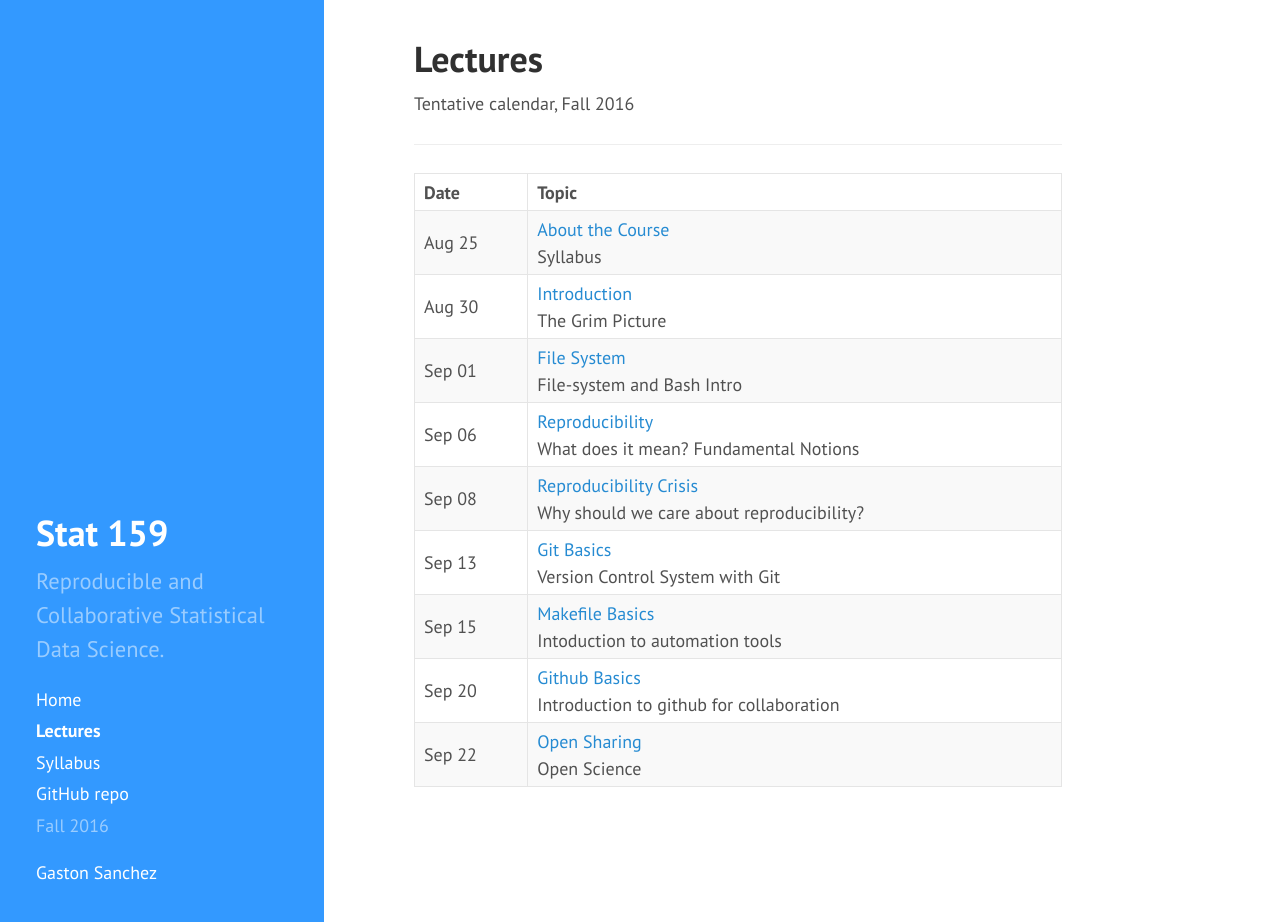
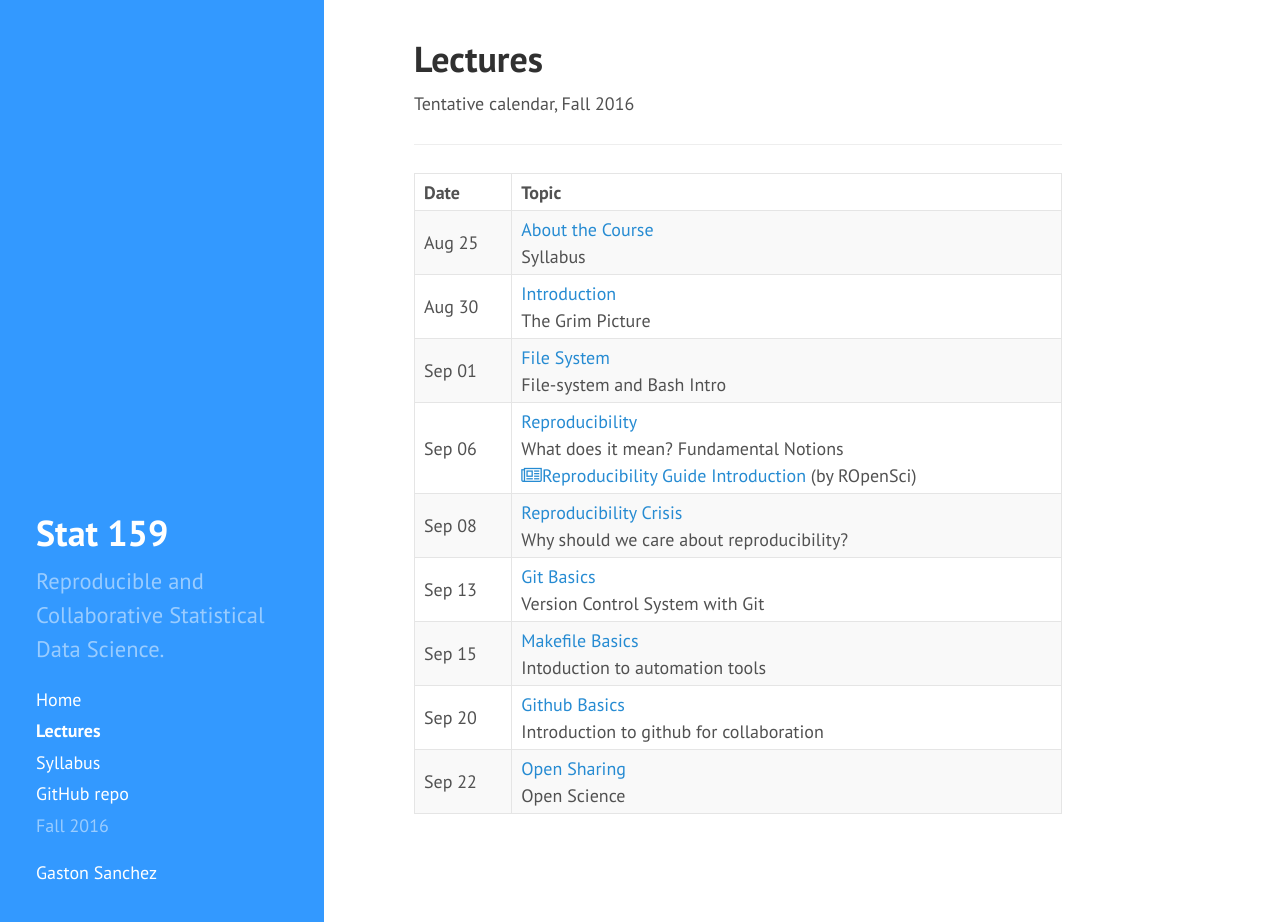
Before and after one commit to gastonstat/relic-stat159, a Jekyll site: the page built from lectures/index.md, in a window 1280 px wide and 922 px high. Built offline with Jekyll 4.4.1, drawn with Linux system fonts in a browser that asks for light colours; nearby versions of some CDN libraries.

Commit message:
lectures: test icon for readings

```diff
--- a/lectures/index.md
+++ b/lectures/index.md
@@ -18,7 +18,8 @@ Tentative calendar, Fall 2016
     <tr>
       <td>Aug 25</td>
       <td><a href="00-about-course">About the Course</a><br>
-        Syllabus</td>
+        Syllabus
+    </td>
     </tr>
     <tr>
       <td>Aug 30</td>
@@ -33,7 +34,9 @@ Tentative calendar, Fall 2016
     <tr>
       <td>Sep 06</td>
       <td><a href="03-reproducibility">Reproducibility</a><br>
-        What does it mean? Fundamental Notions</td>
+        What does it mean? Fundamental Notions<br>
+        <a href="http://ropensci.github.io/reproducibility-guide/sections/introduction/"><i class="fa fa-newspaper-o" aria-hidden="true"></i>Reproducibility Guide Introduction</a> (by ROpenSci)
+      </td>
     </tr>
     <tr>
       <td>Sep 08</td>
```
